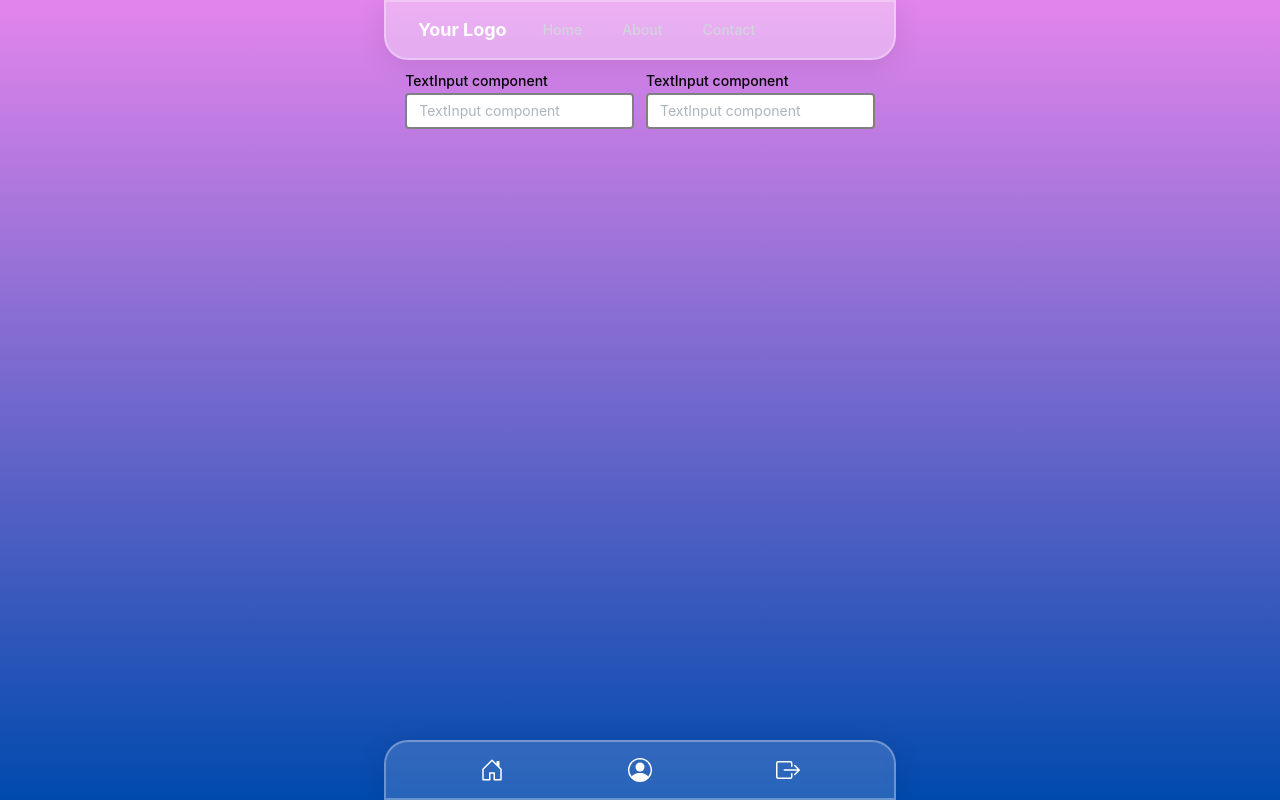
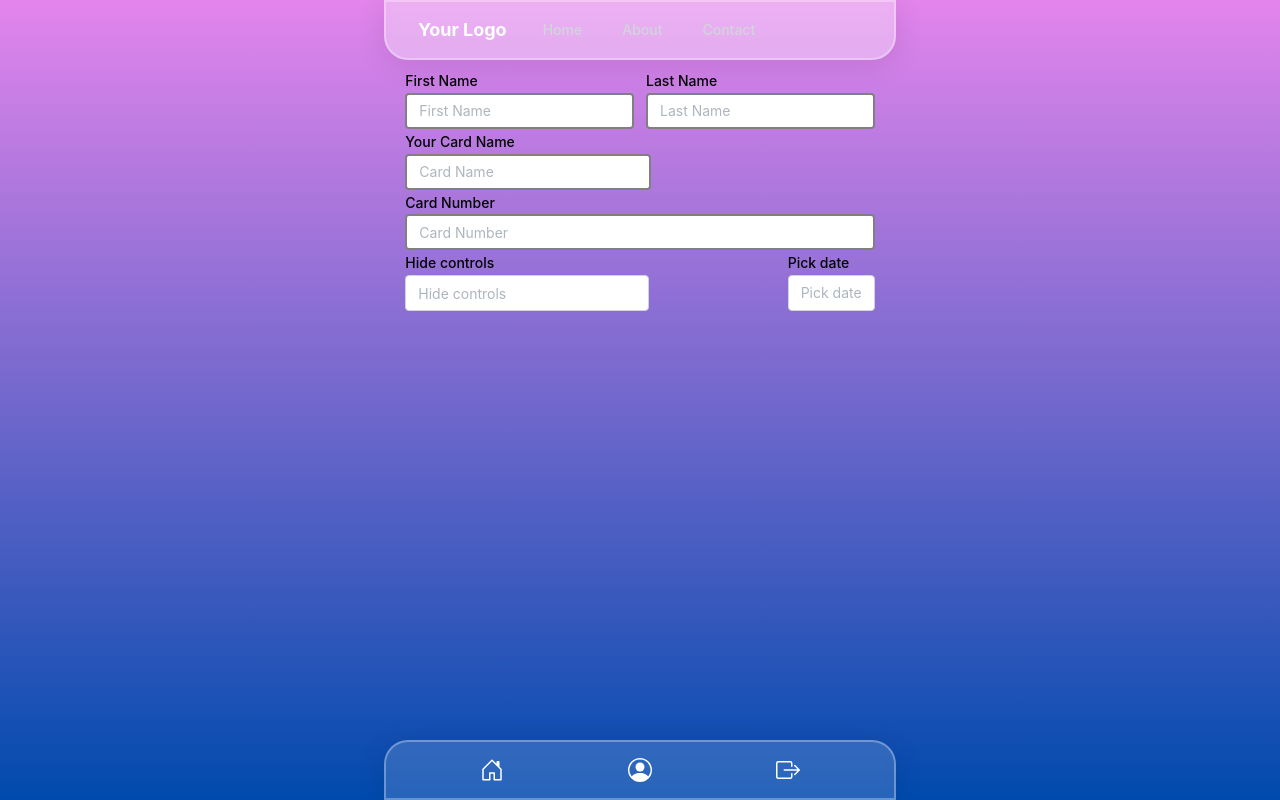
Before and after one commit to pk-2809/cardify, a React (Create React App) app: page /add-card in a window 1280 px wide. Built offline with nearby package versions, Linux system fonts and the light colour scheme.

Commit message:
some fields

```diff
--- a/src/pages/add-card/addcard.js
+++ b/src/pages/add-card/addcard.js
@@ -1,5 +1,7 @@
 import styles from './addcard.module.css';
 import { TextInput } from '@mantine/core';
+import { MonthPickerInput } from '@mantine/dates';
+import { NumberInput } from '@mantine/core';
 
 
 export const AddCard = () => {
@@ -8,16 +10,41 @@ export const AddCard = () => {
       <div className="my-2 w-11/12 rounded-lg">
         <div className="form flex gap-3 justify-between">
           <TextInput
-            placeholder="TextInput component"
-            label="TextInput component"
+            placeholder="First Name"
+            label="First Name"
             classNames={styles}
             className='inpt'
           />
           <TextInput
-            placeholder="TextInput component"
-            label="TextInput component"
+            placeholder="Last Name"
+            label="Last Name"
             classNames={styles}
             className='inpt'
+          />
+        </div>
+        <div className="form flex gap-3 justify-between">
+          <TextInput
+            placeholder="Card Name"
+            label="Your Card Name"
+            classNames={styles}
+            className='inpt'
+          />
+
+        </div>
+        <div className="form flex gap-3 justify-between">
+          <TextInput
+            placeholder="Card Number"
+            label="Card Number"
+            classNames={styles}
+            className='inpt w-full'
+          />
+
+        </div>
+        <div className="form flex gap-3 justify-between">
+          <NumberInput label="Hide controls" placeholder="Hide controls" hideControls />
+          <MonthPickerInput
+            label="Pick date"
+            placeholder="Pick date"
           />
         </div>
       </div>
```
Also changed, not shown: 1 other file (tests, documents, lock files or other folders).
